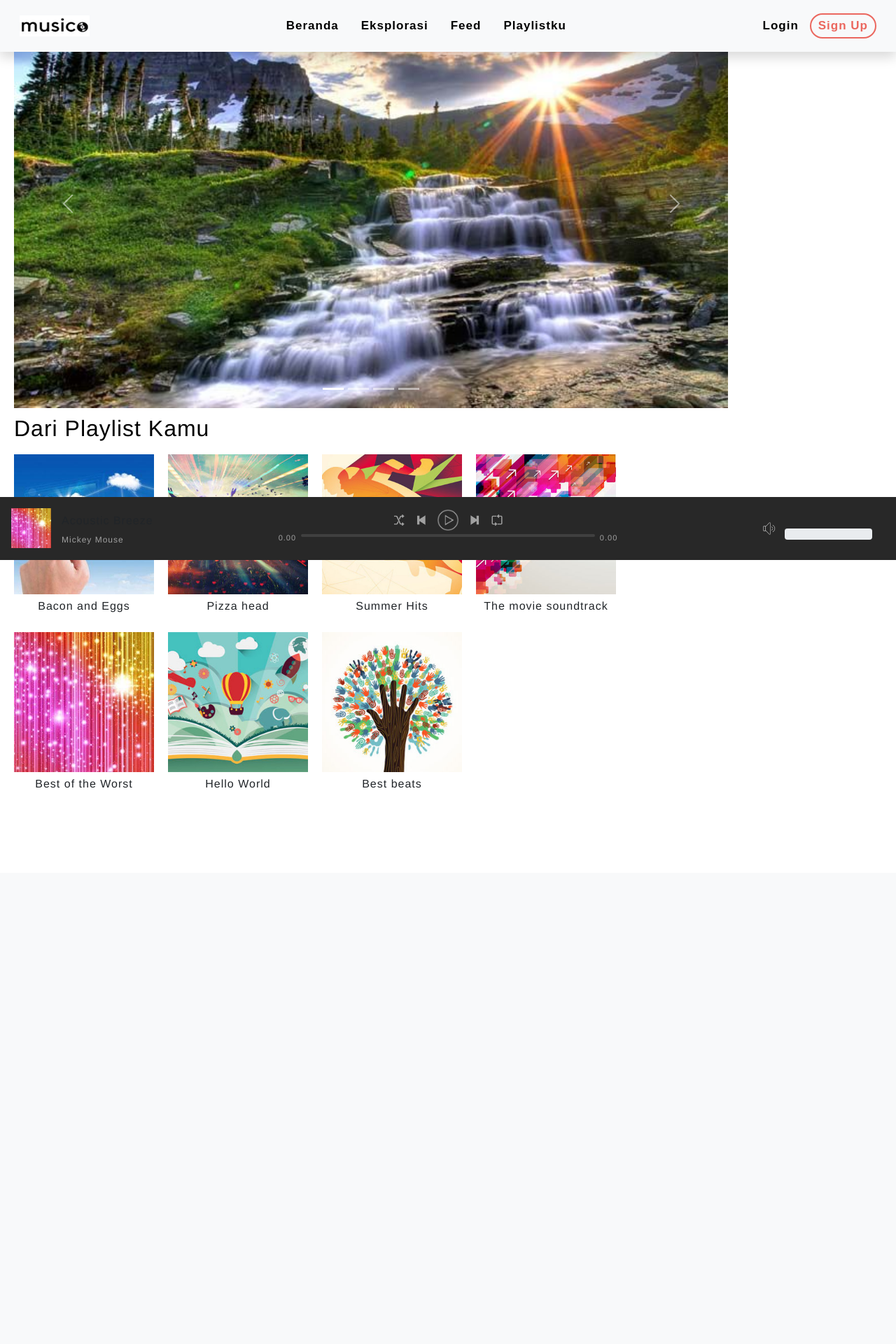
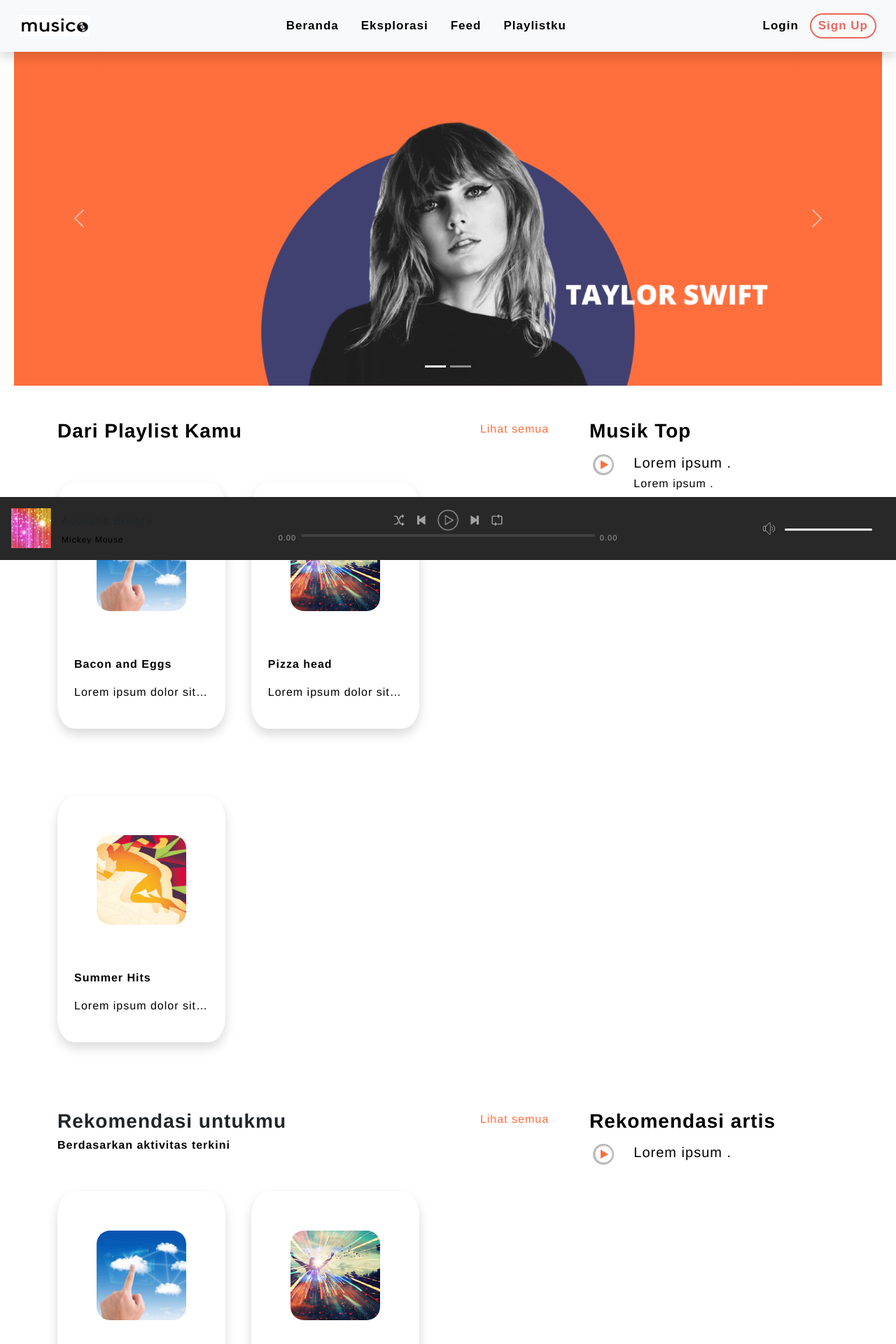
Before and after one commit to arsycode/Music-Streaming-Web-Application--master, a PHP site: page /browse.php in a window 1280 px wide. Shown: the top 1920 px of the page at 70% size. Before the commit the page ends 1126 px from the top, so only its background shows below. Run offline with PHP 8.4, Linux system fonts and the light colour scheme; the visitor is signed in with stand-in values (Sample User, id 1); data comes from the database, SQL or seed files in the repository; some libraries are stand-ins or nearby versions.

Commit message:
Add Halaman Beranda

```diff
--- a/assets/css/style1.css
+++ b/assets/css/style1.css
@@ -183,7 +183,7 @@
 
 #nowPlayingLeft .trackInfo .artistName span {
 	font-size: 12px;
-    color: #a0a0a0;
+    color: #000;
 }
 
 .volumeBar {
@@ -257,7 +257,7 @@
 
 #mainViewContainer {
     padding-bottom: 90px;
-    width: calc(100% - 220px);
+    width: 100%;
 }
 
 #mainContent {
@@ -271,11 +271,7 @@
 
 .gridViewItem {
     display: inline-block;
-    margin-right: 20px;
-    width: 29%;
-    max-width: 200px;
-    min-width: 150px;
-    margin-bottom: 20px;
+    margin-right: 5%;
 }
 
 .gridViewItem img {
@@ -332,18 +328,13 @@
 }
 
 .tracklistRow {
-    height: 40px;
     padding: 15px 10px;
     list-style: none;
 }
 
 .tracklistRow span {
-    color: #939393;
+    color: #000;
     font-weight: 200;
-}
-
-.tracklistRow:hover {
-    background-color: #282828;
 }
 
 .tracklistRow .trackCount {
@@ -401,7 +392,6 @@
 }
 
 .tracklistRow .trackInfo .trackName {
-    color: #fff;
     margin-bottom: 7px;
 }
 
@@ -442,24 +432,45 @@
     cursor: pointer;
 }
 
-.searchContainer {
-    background-color: #242424;
-    padding: 20px 28px;
+.searchContainer .searchInput {
+    background-color: #fff;
+    font-weight: 200;
+    font-size: 24px;
+    letter-spacing: 2px;
+    border-radius: 30px;;
+    border-width: 3px;
+    border-color: #FF6F3D;
 }
 
-.searchContainer h4 {
-    margin: 0;
-    font-weight: 300;
+.searchInput {
+    padding-left: 60px;
+    padding-right: 30px;
+    width: 60%;
+    background-color: #ffffff;
+    background-image: url('../images/icons/search2.png');
+    background-repeat: no-repeat;
+    background-size: 3%;
+    background-position: calc(10% - 70px) center;
 }
 
-.searchContainer .searchInput {
-    width: 100%;
-    background-color: transparent;
-    border: none;
-    color: black;
-    font-weight: 700;
-    font-size: 62px;
-    letter-spacing: 2px;
+.searchInput::placeholder { /* Chrome, Firefox, Opera, Safari 10.1+ */
+    color: #FF6F3D;
+    opacity: 1; /* Firefox */
+  }
+
+  .searchInput:-ms-input-placeholder { /* Internet Explorer 10-11 */
+    color: #FF6F3D;
+  }
+
+  .searchInput::-ms-input-placeholder { /* Microsoft Edge */
+    color: #FF6F3D;
+  }
+
+  .history {
+    background-color: rgba(255, 255, 255, 0.568);
+    border-radius: 30px;;
+    border-width: 3px;
+    border-color: #FF6F3D;
 }
 
 input:focus {
@@ -513,10 +524,9 @@
     padding: 12px 20px;
     box-sizing: border-box;
     font-weight: 400;
-    color: rgba(147, 147, 147, 0.8);
+    color: #FF6F3D;
     cursor: pointer;
     height: 40px;
-    background-color: #282828;
     font-size: 14px;
 }
 
@@ -567,3 +577,27 @@
     color: #2ebd59;
     font-weight: 300;
 }
+
+.borderImg {
+    border-radius: 30%;
+}
+
+.borderS {
+    border-radius: 10%;
+}
+
+.carousel {
+    width: 100%;
+}
+
+.bgCarousel {
+    background-color: #FF6F3D;
+}
+
+.circle {
+    height: 30px;
+    width: 30px;
+    background-color: #bbb;
+    border-radius: 50%;
+    display: inline-block;
+  }
--- a/browse.php
+++ b/browse.php
@@ -1,75 +1,143 @@
 <?php
 include("includes/includedFiles.php");
 ?>
-<html>
+<html?>
   <link rel="stylesheet" href="assets/css/bootstrap.min.css" />
   <script src="assets/js/bootstrap.min.js"></script>
+  <div class="bgCarousel mb-5 mt-auto">
 
+    <div id="demo" class="carousel slide" data-bs-ride="carousel">
+      <div class="carousel-indicators">
+        <button type="button" data-bs-target="#demo" data-bs-slide-to="0" class="active"></button>
+        <button type="button" data-bs-target="#demo" data-bs-slide-to="1"></button>
+      </div>
 
-<div class="carousel slide" data-bs-ride="carousel">
-  <div class="carousel-indicators">
-    <button type="button" data-bs-target="#carouselExampleIndicators" data-bs-slide-to="0" class="active"
-      aria-current="true" aria-label="Slide 1"></button>
-    <button type="button" data-bs-target="#carouselExampleIndicators" data-bs-slide-to="1"
-      aria-label="Slide 2"></button>
-    <button type="button" data-bs-target="#carouselExampleIndicators" data-bs-slide-to="2"
-      aria-label="Slide 3"></button>
-    <button type="button" data-bs-target="#carouselExampleIndicators" data-bs-slide-to="3"
-      aria-label="Slide 4"></button>
-  </div>
       <div class="carousel-inner">
         <div class="carousel-item active">
-      <img src="assets/images/carousel/1.jpg" class="d-block w-100" alt="...">
+          <img src="assets/images/carousel/1.png" class="d-block mx-auto" width="80%" alt="...">
         </div>
         <div class="carousel-item">
-      <img src="assets/images/carousel/2.jpg" class="d-block w-100" alt="...">
-    </div>
-    <div class="carousel-item">
-      <img src="assets/images/carousel/3.jpg" class="d-block w-100" alt="...">
-    </div>
-    <div class="carousel-item">
-      <img src="assets/images/carousel/4.jpg" class="d-block w-100" alt="...">
+          <img src="assets/images/carousel/2.png" class="d-block mx-auto" width="80%" alt="...">
         </div>
       </div>
-  <button class="carousel-control-prev" type="button" data-bs-target="#carouselExampleIndicators" data-bs-slide="prev">
+
+      <button class="carousel-control-prev" type="button" data-bs-target="#demo" data-bs-slide="prev">
         <span class="carousel-control-prev-icon" aria-hidden="true"></span>
         <span class="visually-hidden">Previous</span>
       </button>
-  <button class="carousel-control-next" type="button" data-bs-target="#carouselExampleIndicators" data-bs-slide="next">
+
+      <button class="carousel-control-next" type="button" data-bs-target="#demo" data-bs-slide="next">
         <span class="carousel-control-next-icon" aria-hidden="true"></span>
         <span class="visually-hidden">Next</span>
       </button>
     </div>
+  </div>
 
-<div class="playlistContainer">
-  <h2 style="color:black">Dari Playlist Kamu</h2>
+  <div class="container">
+    <div class="row mb-5">
+      <div class="col-8">
+        <div class="row">
+          <div class="col-6">
+            <h3 style="color:black" class="fw-bold">Dari Playlist Kamu</h3>
           </div>
-<div class="gridViewContainer">
-
+          <div class="col-3"></div>
+          <div class="col pt-1">
+            <h6 style="color:#FF6F3D" class="text-center">Lihat semua</h6>
+          </div>
+        </div>
         <?php
-		$albumQuery = mysqli_query($con, "SELECT * FROM albums ORDER BY RAND() LIMIT 10");
+          $albumQuery = mysqli_query($con, "SELECT * FROM albums ORDER BY RAND() LIMIT 3");
 
           while($row = mysqli_fetch_array($albumQuery)) {
 
-
-
-
-			echo "<div class='gridViewItem'>
-					<span role='link' tabindex='0' onclick='openPage(\"album.php?id=" . $row['id'] . "\")''>
-						<img src='" . $row['artworkPath'] . "'>
-
-						<div class='gridViewInfo'>"
-							. $row['title'] .
-						"</div>
-					</span>
-
+          echo "<div class='shadow mb-5 mt-5 bg-body gridViewItem d-inline-block borderS p-2' style='width: 15rem;' >
+            <img class='p-5 borderImg img-fluid' src='" . $row['artworkPath'] . "' alt='Card image cap' onclick='openPage(\"album.php?id=" . $row['id'] . "\")''>
+            <div class='card-body col'>
+              <p class='card-text text-truncate fw-bold' style='color:black'>". $row['title'] ."</p>
+              <p class='text-truncate' style='color:black'>Lorem ipsum dolor sit amet consectetur adipisicing elit. Magnam eum unde sequi. Nostrum commodi harum optio ex.</p>
+            </div>
           </div>";
-
-
-
           }
         ?>
+      </div>
+      <div class='col-4'>
+        <h3 style="color:black" class="fw-bold">Musik Top</h3>
+        <div class="row mt-3">
+          <div class="col-2 text-center"><img src="assets/images/icons/playbutton.png" class="circle" width="100%"></div>
+          <row class="col-8">
+            <h5 class='text-truncate text-start' style='color:black'>Lorem ipsum .</h5>
+            <h6 class='text-truncate' style='color:black'>Lorem ipsum .</h6>
+          </row>
+        </div>
+      </div>
+    </div>
 
+    <div class="row mb-5">
+      <div class="col-8">
+        <div class="row">
+          <div class="col-6">
+            <h3 class="fw-bold">Rekomendasi untukmu</h3>
+          </div>
+          <div class="col-3"></div>
+          <div class="col pt-1">
+            <h6 style="color:#FF6F3D" class="text-center">Lihat semua</h6>
+          </div>
+        </div>
+        <h6 style="color:black" class="fw-bold">Berdasarkan aktivitas terkini</h6>
+        <?php
+          $albumQuery = mysqli_query($con, "SELECT * FROM albums ORDER BY RAND() LIMIT 3");
+
+          while($row = mysqli_fetch_array($albumQuery)) {
+
+          echo "<div class='shadow mb-5 mt-5 bg-body gridViewItem d-inline-block borderS p-2' style='width: 15rem;' >
+            <img class='p-5 borderImg img-fluid' src='" . $row['artworkPath'] . "' alt='Card image cap' onclick='openPage(\"album.php?id=" . $row['id'] . "\")''>
+            <div class='card-body col'>
+              <p class='card-text text-truncate fw-bold' style='color:black'>". $row['title'] ."</p>
+              <p class='text-truncate' style='color:black'>Lorem ipsum dolor sit amet consectetur adipisicing elit. Magnam eum unde sequi. Nostrum commodi harum optio ex.</p>
+            </div>
+          </div>";
+          }
+        ?>
+      </div>
+      <div class='col-4'>
+      <h3 style="color:black" class="fw-bold">Rekomendasi artis</h3>
+      <div class="row mt-3">
+          <div class="col-2 text-center"><img src="assets/images/icons/playbutton.png" class="circle" width="100%"></div>
+          <row class="col-8">
+            <h5 class='text-truncate text-start' style='color:black'>Lorem ipsum .</h5>
+          </row>
+        </div>
+    </div>
+      </div>
+
+    <div class="row mb-5">
+      <div class="col-8">
+        <div class="row">
+          <div class="col-6">
+            <h3 style="color:black" class="fw-bold">Trending</h3>
+          </div>
+          <div class="col-4"></div>
+          <div class="col pt-1">
+            <h6 style="color:#FF6F3D" class="text-start">Lihat semua</h6>
+          </div>
+        </div>
+        <?php
+          $albumQuery = mysqli_query($con, "SELECT * FROM albums ORDER BY RAND() LIMIT 3");
+
+          while($row = mysqli_fetch_array($albumQuery)) {
+
+          echo "<div class='shadow mb-5 mt-5 bg-body gridViewItem d-inline-block borderS p-2' style='width: 15rem;' >
+            <img class='p-5 borderImg img-fluid' src='" . $row['artworkPath'] . "' alt='Card image cap' onclick='openPage(\"album.php?id=" . $row['id'] . "\")''>
+            <div class='card-body col'>
+              <p class='card-text text-truncate fw-bold' style='color:black'>". $row['title'] ."</p>
+              <p class='text-truncate' style='color:black'>Lorem ipsum dolor sit amet consectetur adipisicing elit. Magnam eum unde sequi. Nostrum commodi harum optio ex.</p>
+            </div>
+          </div>";
+          }
+        ?>
+      </div>
+    </div>
+    <div class="container row mb-5"></div>
   </div>
 
   </html>
--- a/includes/header.php
+++ b/includes/header.php
@@ -25,7 +25,8 @@
 	<link rel="icon" href="../assets/images/icons/play.png" type="image/x-icon"/>
 	<link rel="shortcut icon" href="../assets/images/icons/play.png" type="image/x-icon"/>
 
-	<link rel="stylesheet" type="text/css" href="assets/css/style1.css">
+	<link rel="stylesheet" type="text/css" href="assets/css/style1.css?v=<?php echo time(); ?>">
+	<link type="text/css" rel="stylesheet" href="assets/css/style1.css">
 
 	<script src="https://ajax.googleapis.com/ajax/libs/jquery/3.2.1/jquery.min.js"></script>
 	<script src="assets/js/script.js"></script>
@@ -35,7 +36,7 @@
 
 	<div id="mainContainer">
 
-		<div id="topContainer">
+
 
 			<?php include("includes/navBarContainer.php"); ?>
 
--- a/includes/navBarContainer.php
+++ b/includes/navBarContainer.php
@@ -2,7 +2,7 @@
 <script src="assets/js/bootstrap.min.js"></script>
 <link rel="stylesheet" href="assets/css/style1.css" />
 
-<nav class="navbar navbar-expand-lg navbar-light bg-light navbar fixed-top shadow p-3 mb-5">
+<nav class="navbar navbar-expand-lg navbar-light bg-light navbar sticky-top shadow p-3">
   <div class="container-fluid">
     <a class="navbar-brand" href="browse.php">
       <img src="assets/images/icons/logom.png" alt="" width="100" height="30">
@@ -14,7 +14,7 @@
           <a class="navStyle" href="browse.php">Beranda</a>
         </li>
         <li class="nav-item">
-          <a class="navStyle" href="">Eksplorasi</a>
+          <a class="navStyle" href="search.php">Eksplorasi</a>
         </li>
         <li class="nav-item">
           <a class="navStyle" href="feed.php">Feed</a>
--- a/includes/nowPlayingBar.php
+++ b/includes/nowPlayingBar.php
@@ -270,7 +270,7 @@
 
 					<div class="progressBar">
 						<div class="progressBarBg">
-							<div class="progress"></div>
+							<div class="progress h-75"></div>
 						</div>
 					</div>
 
@@ -294,7 +294,7 @@
 
 				<div class="progressBar">
 					<div class="progressBarBg">
-						<div class="progress"></div>
+						<div class="progress h-75"></div>
 					</div>
 				</div>
 
--- a/temp/index1.php
+++ b/temp/index1.php
@@ -35,6 +35,7 @@
 
 	else{
 	$error="Page not found";
+}
 }
 }
 
@@ -128,7 +129,7 @@
 			 '.$error.'
 			</div>';
 
-}
+		 }
 
 	 ?></div>
     </div>
```
Also changed, not shown: search.php (+21 -18 lines), assets/images/carousel/1.png (added), assets/images/carousel/2.png (added), assets/images/icons/more-black.png (added), assets/images/icons/playbutton.png (added), assets/images/icons/search2.png (added). Lines whose indentation alone changed are shown as unchanged.
